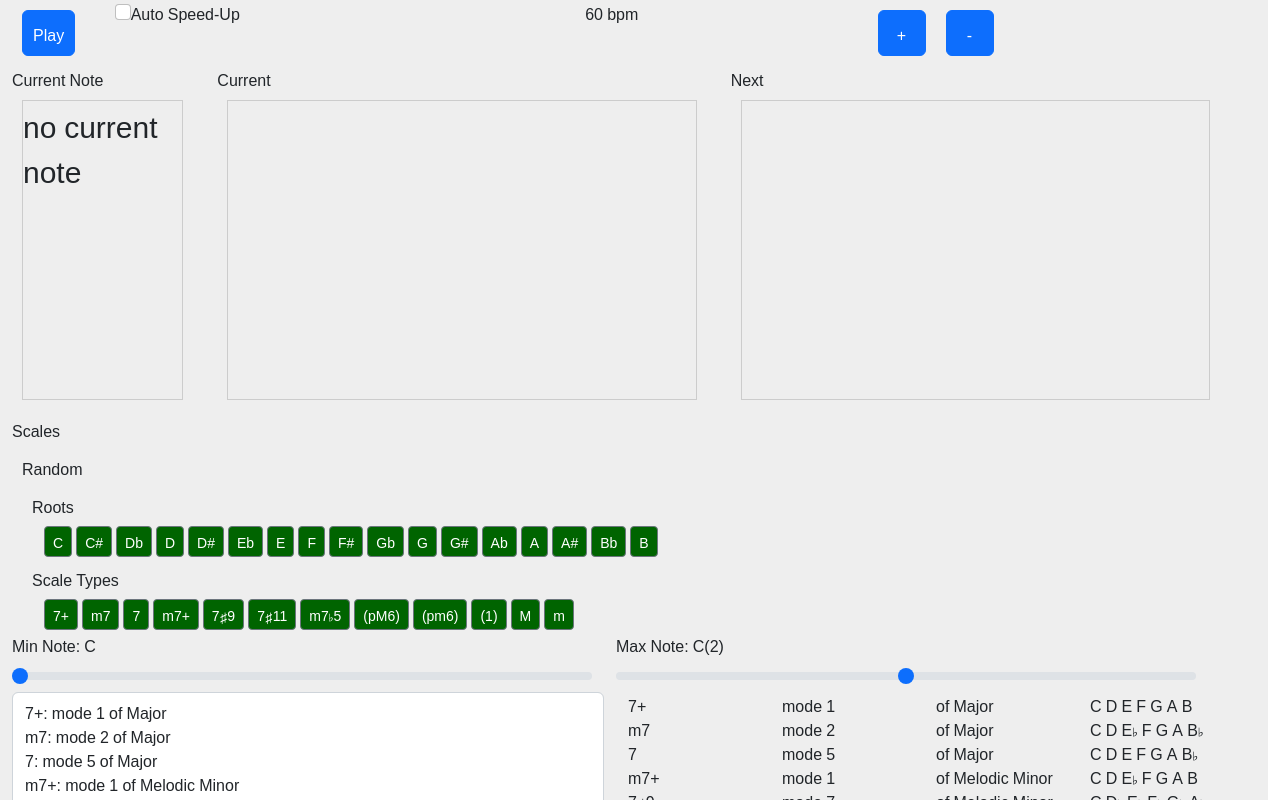
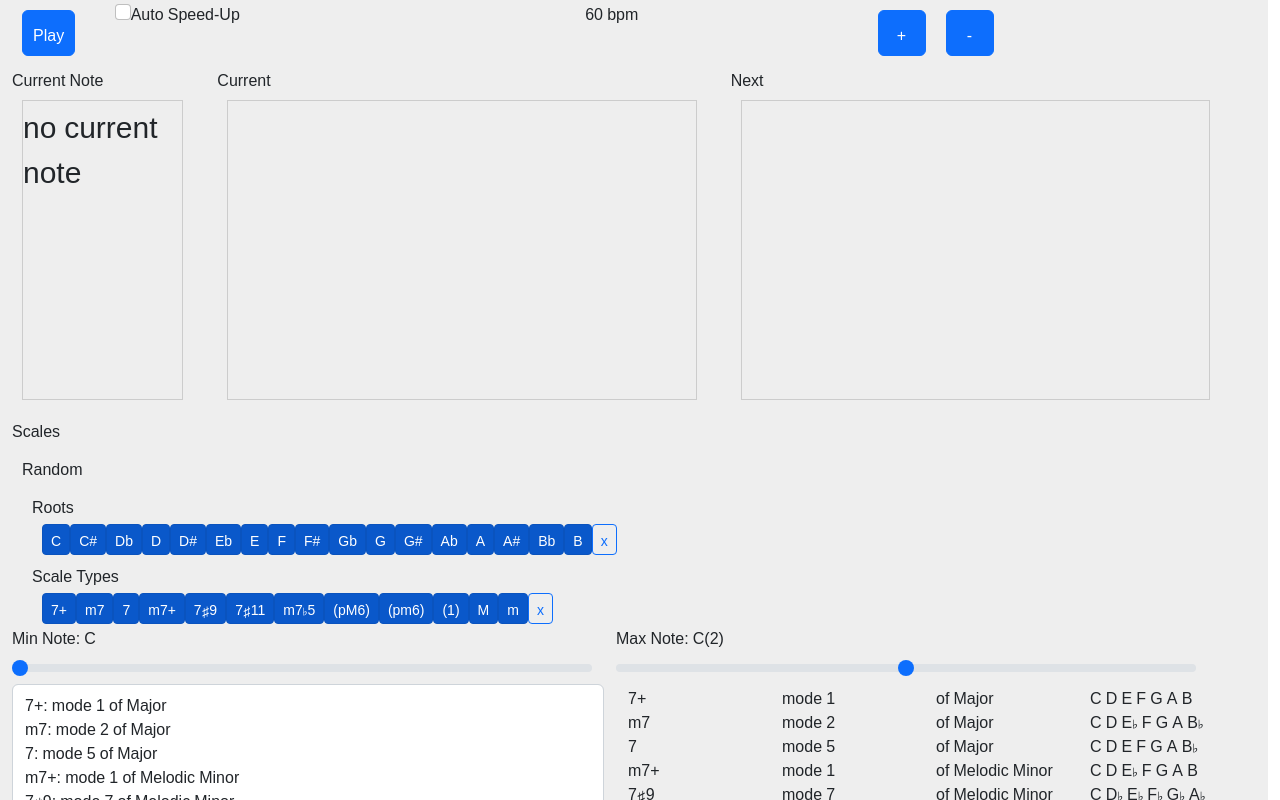
Before and after one commit to colorlessred/scale-practice, a React (Create React App) app: page / in a window 1280 px wide. Shown: the top 800 px of the page. Built offline with nearby package versions, Linux system fonts and the light colour scheme.

Commit message:
use bootstrap toggle button

```diff
--- a/src/UI/CheckButton.tsx
+++ b/src/UI/CheckButton.tsx
@@ -1,18 +1,19 @@
+import {ToggleButton} from "react-bootstrap";
+
 type Props<T> = {
-    item: T;
     selected: boolean;
     setSelected: (selected: boolean) => void;
-    getName: (v: T) => string;
+    name: string;
 }
 
 /** check selector for Notes */
-export function CheckButton<T>({item, selected, setSelected, getName}: Props<T>) {
+export function CheckButton<T>({selected, setSelected, name}: Props<T>) {
 
     return (
-        <button type="button" className={`note-check btn btn-secondary btn-sm ${selected ? 'btn-selected' : ''}`}
-                onClick={() => {
-                    setSelected(!selected);
-                    return true;
-                }}>{getName(item)}</button>
+        <ToggleButton value="" variant="primary" type="checkbox" size="sm" checked={selected}
+                      onClick={() => {
+                          setSelected(!selected);
+                          return true;
+                      }}>{name}</ToggleButton>
     );
 }
--- a/src/UI/SelectorUI.tsx
+++ b/src/UI/SelectorUI.tsx
@@ -1,5 +1,6 @@
 import React, {useEffect, useState} from "react";
 import {CheckButton} from "./CheckButton";
+import Button from "react-bootstrap/Button";
 
 type Props<T> = {
     name: string
@@ -40,13 +41,15 @@ export function SelectorUI<T>({name, allValues, selectedValues, setSelectedValue
 
                     return (
                         <CheckButton
-                            key={`${value}`} item={value}
+                            key={`${value}`}
                             selected={selectedValues.has(value)}
                             setSelected={handler}
-                            getName={getName}/>
+                            name={getName(value)}/>
                     );
                 })
+                // <CheckButton />
             }
+            <Button variant="outline-primary" size="sm">x</Button>
         </div>
         <div>{error}</div>
     </>);
```
